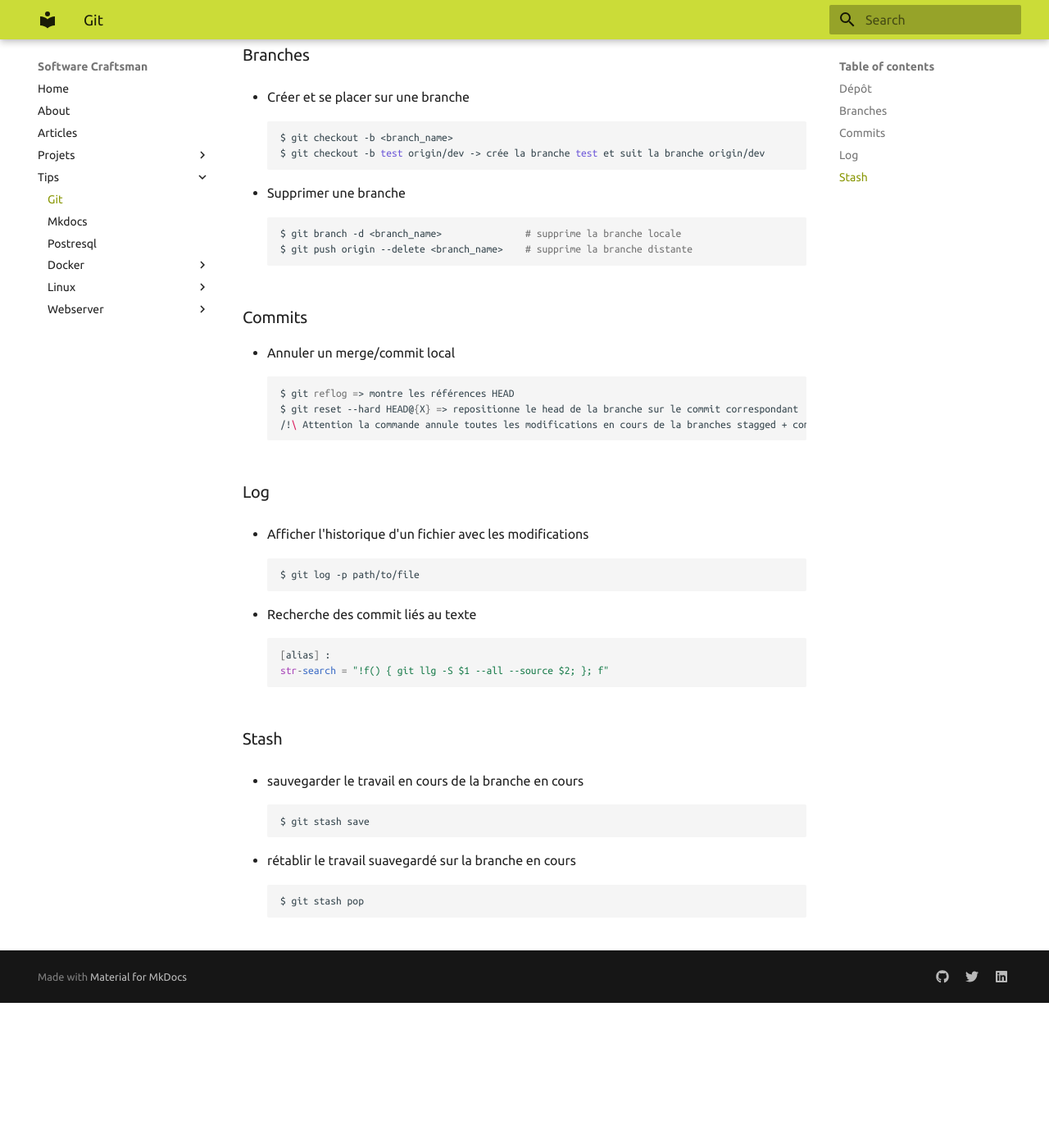
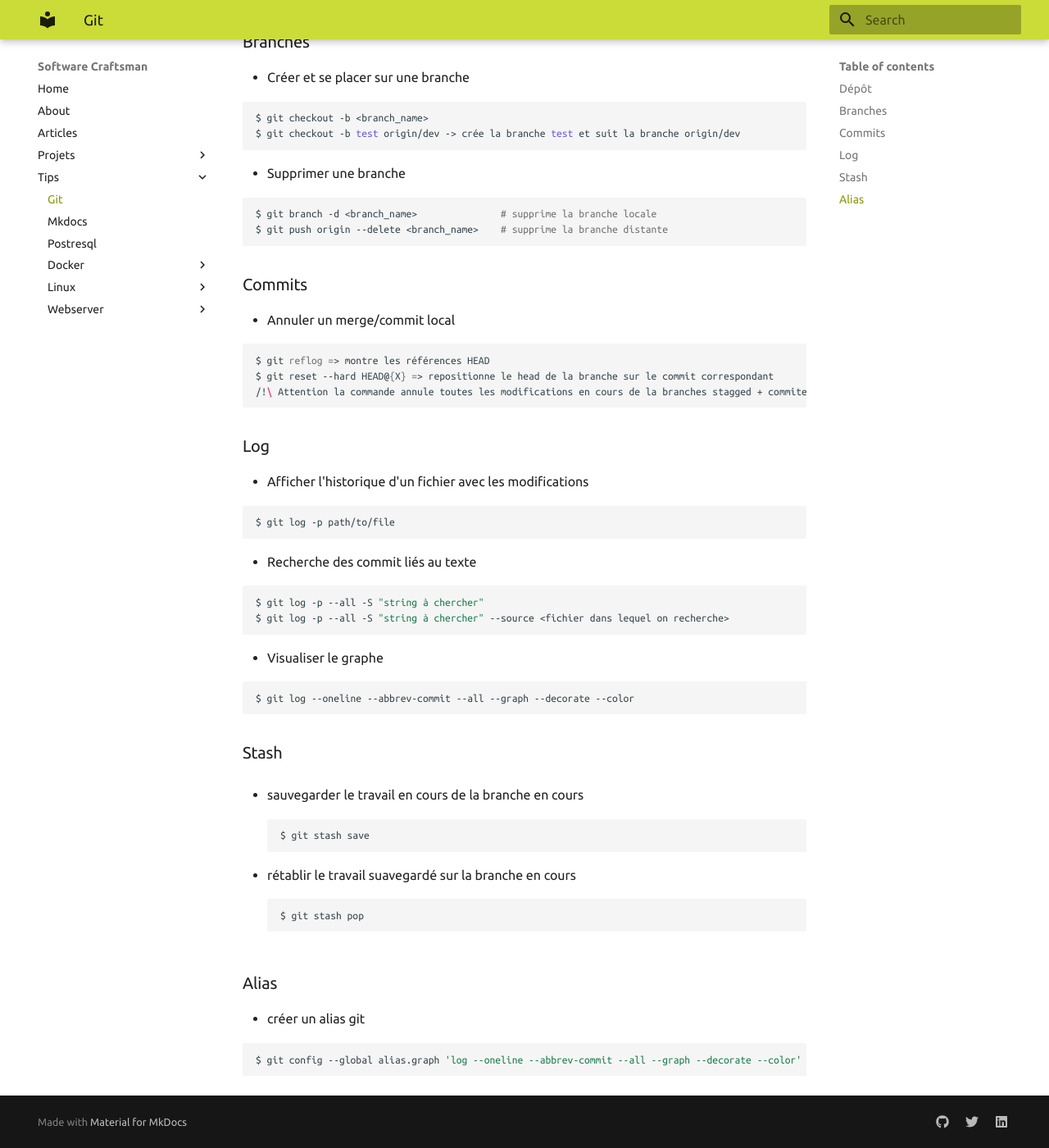
Before and after one commit to rvanlande/rvanlande.github.io, an MkDocs documentation site: the page built from docs/tips/git.md, in a window 1280 px wide and 1400 px high, scrolled down 322 px. Shown: the whole window at 82% size. Built offline with MkDocs 1.6.1 and Material for MkDocs 9.7.7, drawn with Linux system fonts in a browser that asks for light colours; before the commit the page ends 1545 px from its top, so only the background shows below that.

Commit message:
update git doc

````diff
--- a/docs/tips/git.md
+++ b/docs/tips/git.md
@@ -2,41 +2,58 @@
 
 * Ajouter/mettre à jour l'url d'un dépôt sur origin
 
-        $ git remote add origin <https://new_url/depot.git>
-        $ git remote set-url origin <https://new_url/depot.git>
+```
+$ git remote add origin <https://new_url/depot.git>
+$ git remote set-url origin <https://new_url/depot.git>
+```
 
 ### Branches
 
 * Créer et se placer sur une branche
 
-        $ git checkout -b <branch_name>
-        $ git checkout -b test origin/dev -> crée la branche test et suit la branche origin/dev
+```
+$ git checkout -b <branch_name>
+$ git checkout -b test origin/dev -> crée la branche test et suit la branche origin/dev
+```
 
 * Supprimer une branche
 
-        $ git branch -d <branch_name>               # supprime la branche locale
-        $ git push origin --delete <branch_name>    # supprime la branche distante
+```
+$ git branch -d <branch_name>               # supprime la branche locale
+$ git push origin --delete <branch_name>    # supprime la branche distante
+```
 
 ### Commits
 
 * Annuler un merge/commit local
 
-        $ git reflog => montre les références HEAD
-        $ git reset --hard HEAD@{X} => repositionne le head de la branche sur le commit correspondant
-        /!\ Attention la commande annule toutes les modifications en cours de la branches stagged + commited
+```
+$ git reflog => montre les références HEAD
+$ git reset --hard HEAD@{X} => repositionne le head de la branche sur le commit correspondant
+/!\ Attention la commande annule toutes les modifications en cours de la branches stagged + commited
+```
 
 
 ### Log
 
 * Afficher l'historique d'un fichier avec les modifications
 
-        $ git log -p path/to/file
-
+```
+$ git log -p path/to/file
+```
 
 * Recherche des commit liés au texte
 
-        [alias] :
-        str-search = "!f() { git llg -S $1 --all --source $2; }; f"
+```
+$ git log -p --all -S "string à chercher"
+$ git log -p --all -S "string à chercher" --source <fichier dans lequel on recherche>
+```
+
+* Visualiser le graphe
+
+```
+$ git log --oneline --abbrev-commit --all --graph --decorate --color
+```
 
 ### Stash
 
@@ -47,3 +64,11 @@
 * rétablir le travail suavegardé sur la branche en cours
 
         $ git stash pop
+
+### Alias
+
+* créer un alias git
+
+```
+$ git config --global alias.graph 'log --oneline --abbrev-commit --all --graph --decorate --color'
+```
````
